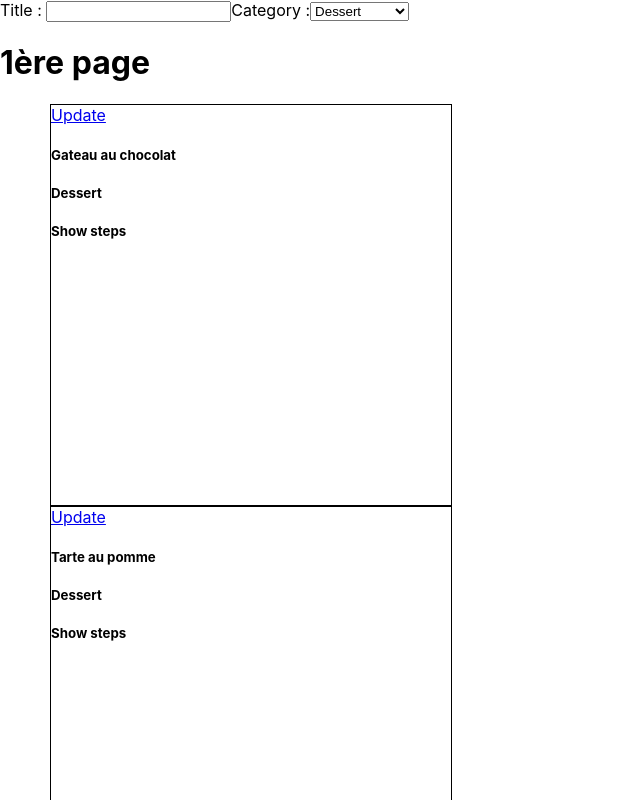
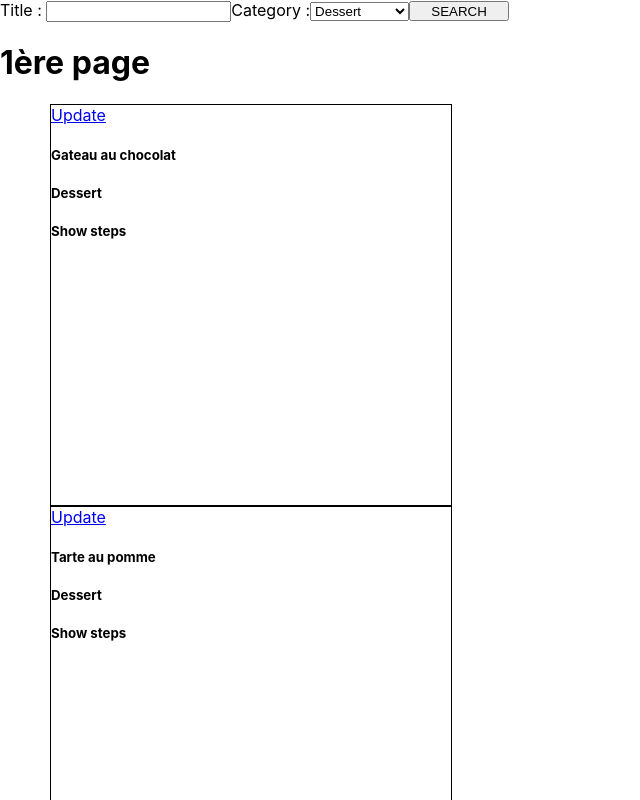
Before and after one commit to MELEK-WEB/ds, a React (Create React App) app: page / in a window 1280 px wide. Shown: the top 800 px of the page, without its empty margins (0-640 px from the left). Built offline with nearby package versions, Linux system fonts and the light colour scheme.

Commit message:
filter working

```diff
--- a/src/components/Filter.js
+++ b/src/components/Filter.js
@@ -1,7 +1,7 @@
 import React, { useEffect, useState } from 'react'
 import { fetchCategories } from '../recipes.service'
 
-export default function Filter() {
+export default function Filter({ onFilter }) {
 
   const [titleFilter, setTitleFilter] = useState('')
   const [categoryList, setCategoryList] = useState([])
@@ -18,16 +18,25 @@ export default function Filter() {
     })
   },[])
 
+
+  const handleSearch = () => {
+    onFilter(titleFilter, selectedCategory);
+  };
+
+  const handletitleChange = (e) => {
+    setTitleFilter(e.target.value);
+
+  };
   return (
     <div>
-    Title :  <input type='text' value={titleFilter} onChange={(e) => setTitleFilter(e.target.value)} />
+    Title :  <input type='text' value={titleFilter} onChange={handletitleChange} />
     Category :
     <select value={selectedCategory} onChange={handleChange}>
       {categoryList?.map((category) => (
         <option key={category} value={category}>{category}</option>
       ))}
     </select>
-
+     <button style={{width:100,height:20}} onClick={handleSearch}>SEARCH</button>
   </div>
 
   )
--- a/src/components/ListRec.js
+++ b/src/components/ListRec.js
@@ -5,20 +5,31 @@ import { Link } from "react-router-dom";
 
 export default function ListRec() {
   const [RecList, setRecList] = useState([]);
+  const [filteredRecList, setFilteredRecList] = useState([]);
 
   useEffect(() => {
     fetchRecipes().then((data) => {
       setRecList(data);
+      setFilteredRecList(data);
     });
   }, []);
 
+
+  const handleFilter = (titleFilter, selectedCategory) => {
+    const filteredList = RecList.filter((rec) =>
+      rec.title.toLowerCase().includes(titleFilter.toLowerCase()) &&
+      (selectedCategory === '' || rec.category === selectedCategory)
+    );
+    setFilteredRecList(filteredList);
+  };
+
   return (
     <div>
-            <Filter />
+            <Filter  onFilter={handleFilter}  />
 
       <h1>1ère page</h1>
 
-      {RecList.map((Rec) => {
+      {filteredRecList.map((Rec) => {
         return <RecipeCard key={Rec?.id} recipe={Rec} />;
       })}
 
```
